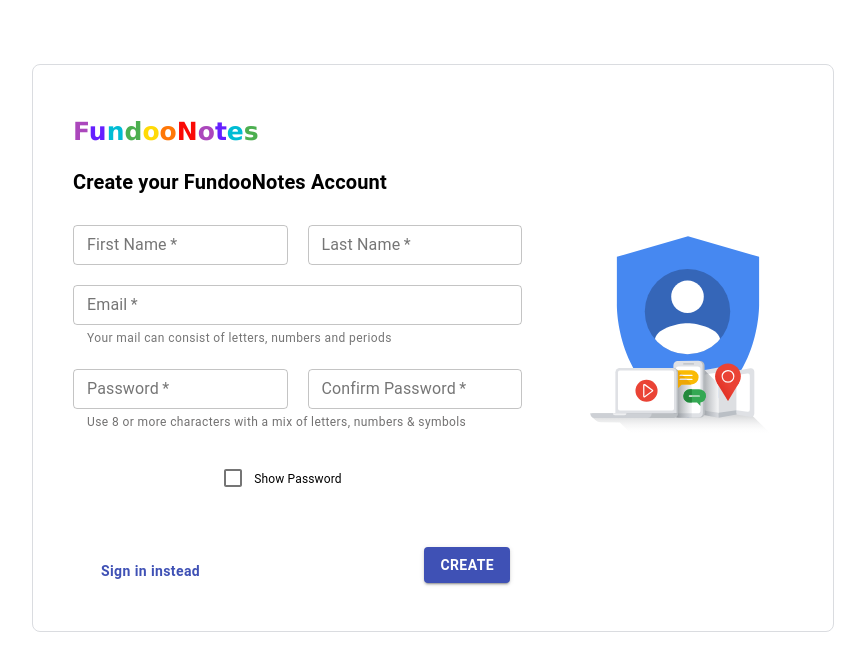
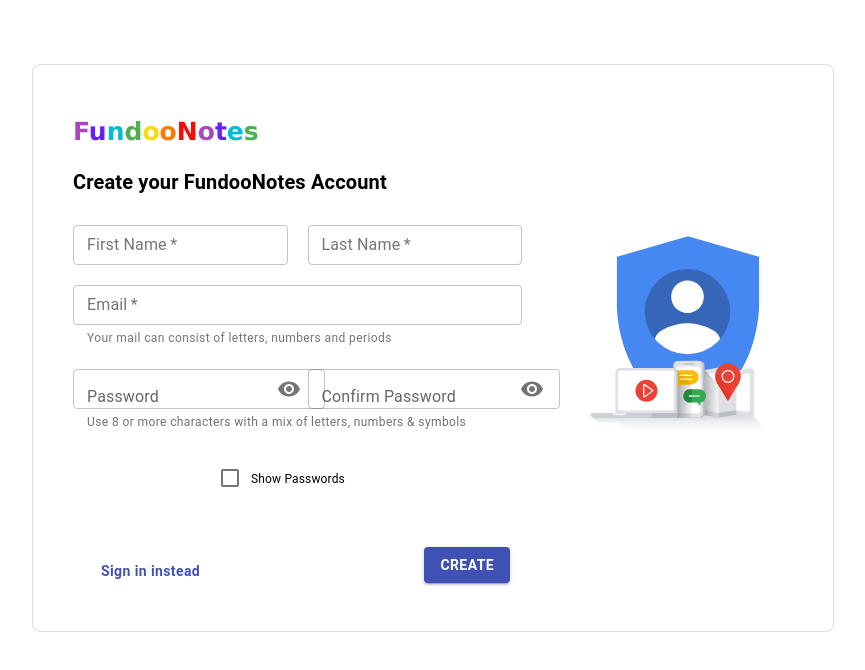
Before and after one commit to SanjanaGRao/FundooNotes-App-FE, a React (Create React App) app: page / in a window 1280 px wide. Shown: the top 670 px of the page, without its empty margins (208-1073 px from the left). Built offline with nearby package versions, Linux system fonts and the light colour scheme.

Commit message:
Refactored: The password visibility feature

```diff
--- a/public/index.html
+++ b/public/index.html
@@ -24,7 +24,7 @@
       work correctly both with client-side routing and a non-root public URL.
       Learn how to configure a non-root public URL by running `npm run build`.
     -->
-    <title>fundooNotes App</title>
+    <title>FundooNotes App</title>
   </head>
   <body>
     <noscript>You need to enable JavaScript to run this app.</noscript>
--- a/src/components/Pages/CreateAccount.jsx
+++ b/src/components/Pages/CreateAccount.jsx
@@ -4,6 +4,13 @@
 import { Grid, Typography, TextField, Button } from '@material-ui/core';
 import FormControlLabel from '@material-ui/core/FormControlLabel';
 import Checkbox from '@material-ui/core/Checkbox';
+import Visibility from '@mui/icons-material/Visibility';
+import VisibilityOff from '@mui/icons-material/VisibilityOff';
+import InputAdornment from '@mui/material/InputAdornment';
+import IconButton from '@mui/material/IconButton';
+import OutlinedInput from '@mui/material/OutlinedInput';
+import FormControl from '@mui/material/FormControl';
+import InputLabel from '@mui/material/InputLabel';
 
 export default function CreateAccount() {
     const [values, setValues] = React.useState({
@@ -13,6 +20,7 @@
         password: "",
         passwordConfirmation: "",
         showPassword: false,
+        showPasswordConfirmation: false,
     });
     const handleChange = (prop) => (event) => {
         setValues({ ...values, [prop]: event.target.value });
@@ -21,6 +29,22 @@
         setValues({
             ...values,
             showPassword: !values.showPassword,
+
+        });
+    };
+    const handleClickShowPasswordConfirmation = () => {
+        setValues({
+            ...values,
+            showPasswordConfirmation: !values.showPasswordConfirmation
+
+        });
+    };
+    const handleClickShowPasswords = () => {
+        setValues({
+            ...values,
+            showPassword: !values.showPassword,
+            showPasswordConfirmation: !values.showPasswordConfirmation
+
         });
     };
     const handleMouseDownPassword = (event) => {
@@ -65,6 +89,8 @@
                                                 label='First Name'
                                                 placeholder="Enter your first name"
                                                 size="small"
+                                                value={values.firstName}
+                                                onChange={handleChange("firstName")}
                                             />
                                         </div>
                                         <div className="lastName">
@@ -77,6 +103,8 @@
                                                 label='Last Name'
                                                 placeholder="Enter your last name"
                                                 size="small"
+                                                value={values.lastName}
+                                                onChange={handleChange("lastName")}
                                             />
                                         </div>
                                     </div>
@@ -95,39 +123,73 @@
                                             autoComplete="email"
                                             size="small"
                                             helperText="Your mail can consist of letters, numbers and periods"
+                                            value={values.email}
+                                            onChange={handleChange("email")}
                                         />
                                     </div>
                                     <br />
                                     <div className="passwords" align="left">
                                         <div className="pass">
-                                            <TextField
+                                            <FormControl sx={{ width: '25ch' }} variant="outlined">
+                                                <InputLabel htmlFor="outlined-adornment-password">Password</InputLabel>
+                                                <OutlinedInput
+                                                    id="outlined-adornment-password"
+                                                    type={values.showPassword ? 'text' : 'password'}
+                                                    value={values.password}
+                                                    size="small"
+                                                    onChange={handleChange('password')}
+                                                    endAdornment={
+                                                        <InputAdornment position="start">
+                                                            <IconButton
+                                                                size="small"
+                                                                aria-label="toggle password visibility"
+                                                                onClick={handleClickShowPassword}
+                                                                onMouseDown={handleMouseDownPassword}
+                                                                edge="end"
+                                                            >
+                                                                {values.showPassword ? <VisibilityOff /> : <Visibility />}
+                                                            </IconButton>
+                                                        </InputAdornment>
+                                                    }
+                                                    label="Password"
                                                     required
-                                                className="firstPasswordBox"
-                                                label="Password"
-                                                variant="outlined"
-                                                size="small"
-                                                variant="outlined"
-                                                size="small"
-                                                type={values.showPassword ? "text" : "password"}
-                                                value={values.password}
-                                                onChange={handleChange("password")}
+                                                    fullwidth
+                                                    name="passwordConfirmation"
+                                                    color='primary'
                                                     placeholder="Enter your password"
                                                 />
+                                            </FormControl>
                                         </div>
                                         <div className="confirmPassword">
-                                            <TextField
+                                            <FormControl sx={{ width: '25ch' }} variant="outlined">
+                                                <InputLabel htmlFor="outlined-adornment-password">Confirm Password</InputLabel>
+                                                <OutlinedInput
+                                                    id="outlined-adornment-password"
+                                                    type={values.showPasswordConfirmation ? 'text' : 'password'}
+                                                    value={values.passwordConfirmation}
+                                                    size="small"
+                                                    onChange={handleChange('passwordConfirmation')}
+                                                    endAdornment={
+                                                        <InputAdornment position="end">
+                                                            <IconButton
+                                                                size="small"
+                                                                aria-label="toggle password visibility"
+                                                                onClick={handleClickShowPasswordConfirmation}
+                                                                onMouseDown={handleMouseDownPassword}
+                                                                edge="end"
+                                                            >
+                                                                {values.showPasswordConfirmation ? <VisibilityOff /> : <Visibility />}
+                                                            </IconButton>
+                                                        </InputAdornment>
+                                                    }
+                                                    label="Confirm Password"
                                                     required
                                                     fullwidth
-                                                variant="outlined"
                                                     name="passwordConfirmation"
                                                     color='primary'
-                                                label='Confirm Password'
                                                     placeholder="Confirm your password"
-                                                size="small"
-                                                type={values.showPassword ? "text" : "password"}
-                                                value={values.passwordConfirmation}
-                                                onChange={handleChange("passwordConfirmation")}
                                                 />
+                                            </FormControl>
                                         </div>
                                     </div>
                                     <div className="message">
@@ -142,11 +204,11 @@
                                                 <Checkbox
                                                     value="allowExtraEmails"
                                                     color="primary"
-                                                    onClick={handleClickShowPassword}
+                                                    onClick={handleClickShowPasswords}
                                                     onMouseDown={handleMouseDownPassword}
                                                 />
                                             }
-                                            label={<span style={{ fontSize: '0.75rem' }}>Show Password</span>}
+                                            label={<span style={{ fontSize: '0.75rem' }}>Show Passwords</span>}
                                         />
                                     </div>
                                     <div className="signInSignUp">
```
Lines whose indentation alone changed are shown as unchanged.
